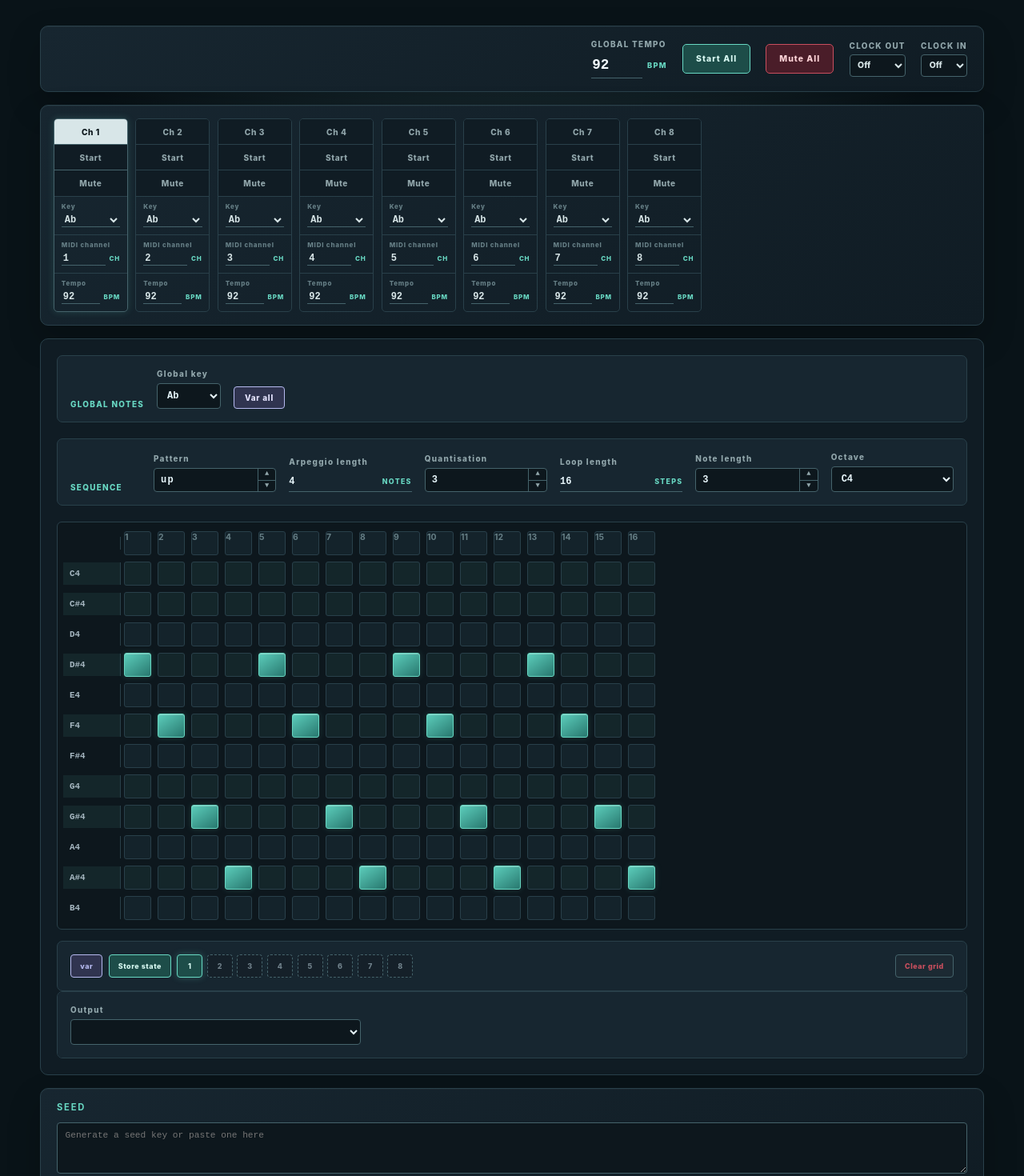
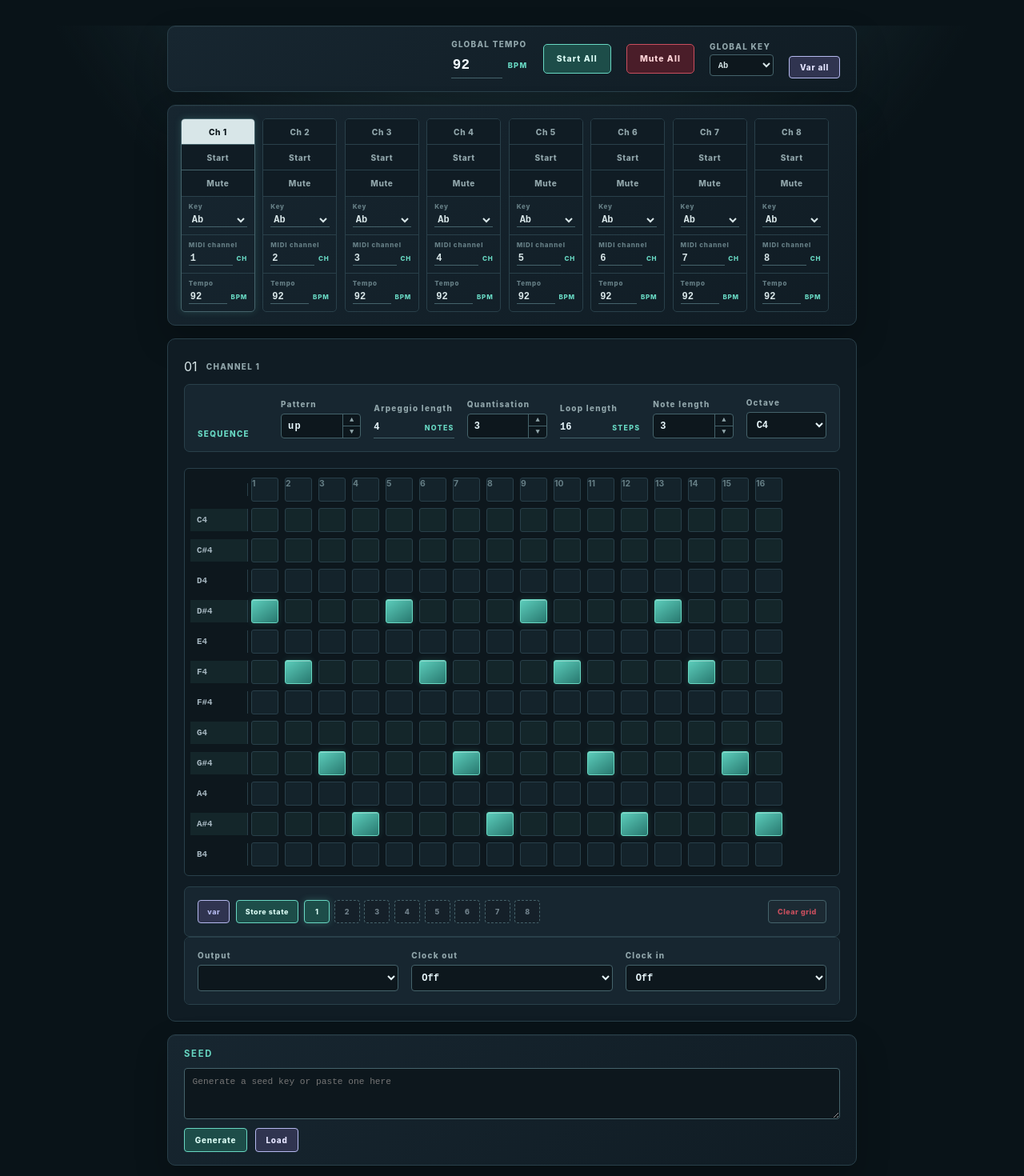
Before and after one commit to hendrik-goebel/Arpeggiator, a Vue app: page / in a window 1280 px wide. Shown: the top 1470 px of the page at 80% size. Built offline with nearby package versions, Linux system fonts and the light colour scheme.

Commit message:
add key selector

```diff
--- a/src/App.vue
+++ b/src/App.vue
@@ -11,18 +11,12 @@
         </label>
         <button class="master-play" @click="toggleGlobalPlay">{{ globalPlaying ? 'Stop All' : 'Start All' }}</button>
         <button class="master-mute" @click="toggleMuteAll">{{ allMuted ? 'Unmute All' : 'Mute All' }}</button>
-        <label class="clock-control">CLOCK OUT
-          <select :value="clockOutputId" @change="setClockOutput($event.target.value || null)">
-            <option value="">Off</option>
-            <option v-for="output in clockOutputs" :key="output.id" :value="output.id">{{ output.name }}</option>
+        <label class="global-key-control">GLOBAL KEY
+          <select :value="globalKey" @change="updateGlobalKey($event.target.value)">
+            <option v-for="key in CIRCLE_OF_FIFTHS_KEYS" :key="key.name" :value="key.name">{{ key.name }}</option>
           </select>
         </label>
-        <label class="clock-control">CLOCK IN
-          <select :value="clockInputId" @change="setClockInput($event.target.value || null)">
-            <option value="">Off</option>
-            <option v-for="input in clockInputs" :key="input.id" :value="input.id">{{ input.name }}</option>
-          </select>
-        </label>
+        <button class="global-variation" @click="createGlobalVariation">Var all</button>
       </div>
     </section>
 
@@ -32,14 +26,15 @@
     </section>
 
 
-    <ArpeggiatorPanel :channel="currentChannel" :outputs="outputs" :selectedOutputId="selectedOutputId" :log="log"
-      :global-key="globalKey"
+    <ArpeggiatorPanel :channel="currentChannel" :outputs="outputs" :selectedOutputId="selectedOutputId"
+      :clock-outputs="clockOutputs" :clock-inputs="clockInputs" :clock-output-id="clockOutputId" :clock-input-id="clockInputId" :log="log"
       :stored-states="currentStoredStates"
       :active-stored-state-index="currentActiveStoredStateIndex"
       @toggle-note="toggleNote" @cycle-step="cycleStep" @toggle-play="togglePlay" @enable-midi="enableMidi"
       @select-output="(id)=>{ selectedOutputId = id }" @update-pattern="updatePattern" @update-noteLength="updateNoteLength" @update-octave="updateArpeggioOctave" @clear-notes="clearNotes" @update-loop-length="updateLoopLength" @update-quant="updateQuantisation"
-      @update-arpeggio-length="updateArpeggioLength" @update-global-key="updateGlobalKey" @global-variation="createGlobalVariation" @channel-variation="() => createVariation(currentIndex)"
-      @store-state="storeCurrentState" @apply-stored-state="applyStoredState" />
+      @update-arpeggio-length="updateArpeggioLength" @channel-variation="() => createVariation(currentIndex)"
+      @store-state="storeCurrentState" @apply-stored-state="applyStoredState"
+      @set-clock-output="setClockOutput" @set-clock-input="setClockInput" />
 
     <section class="seed-panel module">
       <h2>SEED</h2>
@@ -58,6 +53,7 @@ import { onBeforeUnmount, onMounted, ref } from 'vue'
 import ChannelsBar from './components/ChannelsBar.vue'
 import ArpeggiatorPanel from './components/ArpeggiatorPanel.vue'
 import { useChannels } from './useChannels'
+import { CIRCLE_OF_FIFTHS_KEYS } from './config'
 
 const {
   channels,
@@ -179,7 +175,7 @@ onBeforeUnmount(() => window.removeEventListener('keydown', handleKeydown))
 
 <style scoped>
 .instrument {
-  width: min(1180px, calc(100% - 2rem));
+  width: 862px;
   margin: 2rem auto;
   color: var(--text);
 }
@@ -237,6 +233,13 @@ h2 { color: var(--text-muted); font-size: .7rem; letter-spacing: .16em; }
   border: 1px solid var(--coral); border-radius: 5px; padding: .7rem 1rem; background: var(--coral-deep);
   color: var(--coral-soft); font-size: .65rem; font-weight: 800; letter-spacing: .1em; cursor: pointer;
 }
+.global-key-control { display: grid; gap: .3rem; color: var(--text-muted); font-size: .55rem; font-weight: 800; letter-spacing: .1em; }
+.global-key-control select { width: 5rem; border: 1px solid var(--line-strong); border-radius: 4px; padding: .35rem; background: var(--bg-control); color: var(--text); font: 600 .65rem ui-monospace, monospace; }
+.global-variation {
+  align-self: end; border: 1px solid var(--lavender); border-radius: 4px; padding: .45rem .8rem;
+  background: var(--lavender-deep); color: var(--lavender-soft); font-size: .62rem; font-weight: 800;
+  letter-spacing: .08em; cursor: pointer;
+}
 .clock-control { display: grid; gap: .3rem; color: var(--text-muted); font-size: .55rem; font-weight: 800; letter-spacing: .1em; }
 .clock-control select { max-width: 10rem; border: 1px solid var(--line-strong); border-radius: 4px; padding: .35rem; background: var(--bg-control); color: var(--text); font-size: .65rem; }
 .master-stop {
@@ -261,7 +264,7 @@ h2 { color: var(--text-muted); font-size: .7rem; letter-spacing: .16em; }
 .seed-actions .seed-load { border-color: var(--lavender); color: var(--lavender-soft); background: var(--lavender-deep); }
 .seed-status { color: var(--text-muted); font-size: .62rem; }
 @media (max-width: 650px) {
-  .instrument { width: min(100% - 1rem, 1180px); margin-top: 1rem; }
+  .instrument { margin-top: 1rem; }
   .instrument-header, .global-controls { align-items: flex-start; flex-direction: column; gap: 1rem; }
   .global-controls { padding: 1rem; }
   .seed-actions { align-items: flex-start; flex-direction: column; }
--- a/src/components/ArpeggiatorPanel.vue
+++ b/src/components/ArpeggiatorPanel.vue
@@ -3,10 +3,10 @@ import { computed } from 'vue'
 import StepsGrid from './StepsGrid.vue'
 import LogPanel from './LogPanel.vue'
 import StepperControl from './StepperControl.vue'
-import { ARPEGGIO_OCTAVES, CIRCLE_OF_FIFTHS_KEYS, DEFAULT_BASE, KEYBOARD_OCTAVE_SIZE, NOTE_LENGTH_OPTIONS, CircleOfFifthsKey } from '../config'
+import { ARPEGGIO_OCTAVES, DEFAULT_BASE, KEYBOARD_OCTAVE_SIZE, NOTE_LENGTH_OPTIONS } from '../config'
 import { StoredArpeggiatorState } from '../models/channel'
 
-const props = defineProps<{ channel: any, outputs: any[], selectedOutputId: string | null, log: string[], globalKey: CircleOfFifthsKey, storedStates: (StoredArpeggiatorState | null)[], activeStoredStateIndex: number | null }>()
+const props = defineProps<{ channel: any, outputs: any[], selectedOutputId: string | null, clockOutputs: any[], clockInputs: any[], clockOutputId: string | null, clockInputId: string | null, log: string[], storedStates: (StoredArpeggiatorState | null)[], activeStoredStateIndex: number | null }>()
 
 const base = computed(() => props.channel?.base ?? DEFAULT_BASE)
 const fullNotes = computed(() => Array.from({ length: KEYBOARD_OCTAVE_SIZE }, (_, i) => base.value + i))
@@ -15,14 +15,9 @@ const fullNotes = computed(() => Array.from({ length: KEYBOARD_OCTAVE_SIZE }, (_
 <template>
   <section class="arpeggiator-panel">
     <div class="controls">
-      <div class="control-section global-note-section">
-        <h3>GLOBAL NOTES</h3>
-        <label>Global key
-          <select :value="globalKey" @change="$emit('update-global-key', $event.target.value)">
-            <option v-for="key in CIRCLE_OF_FIFTHS_KEYS" :key="key.name" :value="key.name">{{ key.name }}</option>
-          </select>
-        </label>
-        <button class="global-variation" @click="$emit('global-variation')">Var all</button>
+      <div class="channel-section-heading">
+        <span class="module-index">{{ String(channel.id + 1).padStart(2, '0') }}</span>
+        <h3>CHANNEL {{ channel.id + 1 }}</h3>
       </div>
       <div class="control-section sequence-section">
         <h3>SEQUENCE</h3>
@@ -59,7 +54,23 @@ const fullNotes = computed(() => Array.from({ length: KEYBOARD_OCTAVE_SIZE }, (_
     </div>
     <div class="routing-section">
       <div class="control-column routing">
-        <label>Output <select :value="selectedOutputId" @change="$emit('select-output', $event.target.value)"><option v-for="o in outputs" :key="o.id" :value="o.id">{{ o.name }}</option></select></label>
+        <label>Output
+          <select :value="selectedOutputId" @change="$emit('select-output', $event.target.value)">
+            <option v-for="o in outputs" :key="o.id" :value="o.id">{{ o.name }}</option>
+          </select>
+        </label>
+        <label>Clock out
+          <select :value="clockOutputId" @change="$emit('set-clock-output', $event.target.value || null)">
+            <option value="">Off</option>
+            <option v-for="output in clockOutputs" :key="output.id" :value="output.id">{{ output.name }}</option>
+          </select>
+        </label>
+        <label>Clock in
+          <select :value="clockInputId" @change="$emit('set-clock-input', $event.target.value || null)">
+            <option value="">Off</option>
+            <option v-for="input in clockInputs" :key="input.id" :value="input.id">{{ input.name }}</option>
+          </select>
+        </label>
       </div>
     </div>
 
@@ -68,6 +79,8 @@ const fullNotes = computed(() => Array.from({ length: KEYBOARD_OCTAVE_SIZE }, (_
 
 <style scoped>
 .arpeggiator-panel { padding: 1.25rem; border: 1px solid var(--line); border-radius: 10px; background: var(--bg-panel); }
+.channel-section-heading { display: flex; align-items: center; gap: .7rem; margin: .25rem 0 -.45rem; }
+.channel-section-heading h3 { color: var(--text-muted); }
 .panel-title { display: flex; align-items: center; justify-content: space-between; margin-bottom: 1.25rem; }
 .panel-title p, h2, h3 { margin: 0; }
 .panel-title p, h3, label, .section-label { color: var(--text-muted); font-size: .62rem; font-weight: 800; letter-spacing: .13em; }
@@ -80,16 +93,11 @@ h2 { color: #effaff; font-size: 1.15rem; letter-spacing: .08em; }
 .control-section, .routing-section { border: 1px solid var(--line); border-radius: 7px; overflow: hidden; background: var(--line); }
 .control-section { display: grid; grid-template-columns: repeat(2, minmax(0, 1fr)); gap: .8rem 1rem; padding: 1rem; background: var(--bg-raised); }
 .sequence-section { grid-template-columns: minmax(5.5rem, auto) repeat(6, minmax(0, 1fr)); align-items: end; }
-.global-note-section { grid-template-columns: minmax(5.5rem, auto) auto auto; align-items: end; justify-content: start; justify-items: start; }
 .routing-section { grid-template-columns: 1fr; }
 .control-column { display: grid; grid-template-columns: repeat(2, minmax(0, 1fr)); gap: .8rem 1rem; padding: 1rem; background: var(--bg-raised); }
 .control-section h3 { grid-column: 1 / -1; color: var(--teal); }
 .sequence-section h3 { grid-column: auto; }
 .control-section label { display: grid; gap: .38rem; }
-.global-note-section h3 { grid-column: auto; color: var(--teal); }
-.global-note-section label { justify-self: start; }
-.global-note-section select { width: 5rem; }
-.global-variation { align-self: end; justify-self: start; border: 1px solid var(--lavender); border-radius: 4px; padding: .45rem .8rem; background: var(--lavender-deep); color: var(--lavender-soft); font-size: .62rem; font-weight: 800; letter-spacing: .08em; cursor: pointer; }
 .control-column h3 { grid-column: 1 / -1; color: var(--teal); }
 .control-column label { display: grid; gap: .38rem; }
 select, input { min-width: 0; box-sizing: border-box; border: 1px solid var(--line-strong); border-radius: 4px; padding: .45rem .5rem; background: var(--bg-control); color: #e7f6fb; font: 600 .75rem ui-monospace, monospace; outline: none; }
@@ -97,7 +105,7 @@ select:focus, input:focus { border-color: var(--teal); box-shadow: 0 0 0 2px rgb
 .value-input { display: flex; align-items: center; border-bottom: 1px solid var(--line-strong); }
 .value-input input { width: 100%; border: 0; border-radius: 0; background: transparent; padding: .35rem 0; }
 .value-input small { color: var(--teal); font-size: .55rem; }
-.routing { grid-template-columns: minmax(0, 1fr) 2fr; }
+.routing { grid-template-columns: repeat(3, minmax(0, 1fr)); }
 .routing h3 { grid-column: 1 / -1; }
 .clear-button {
   margin-left: auto;
@@ -125,5 +133,5 @@ select:focus, input:focus { border-color: var(--teal); box-shadow: 0 0 0 2px rgb
 .stored-state-button.active { border-color: var(--teal); background: var(--teal-deep); color: var(--teal-soft); box-shadow: 0 0 8px rgba(104, 216, 195, .28); }
 .section-label { display: flex; justify-content: space-between; margin: 0 0 .6rem; }
 .section-label span { color: #52636f; font-size: .55rem; }
-@media (max-width: 560px) { .arpeggiator-panel { padding: .8rem; } .global-note-section, .sequence-section { grid-template-columns: 1fr 1fr; } .global-note-section h3, .sequence-section h3 { grid-column: 1 / -1; } .routing { grid-template-columns: 1fr; } .control-column { grid-template-columns: 1fr 1fr; } }
+@media (max-width: 560px) { .arpeggiator-panel { padding: .8rem; } .sequence-section { grid-template-columns: 1fr 1fr; } .sequence-section h3 { grid-column: 1 / -1; } .routing { grid-template-columns: 1fr; } .control-column { grid-template-columns: 1fr 1fr; } }
 </style>
```
Also changed, not shown: 1 other file (tests, documents, lock files or other folders).
